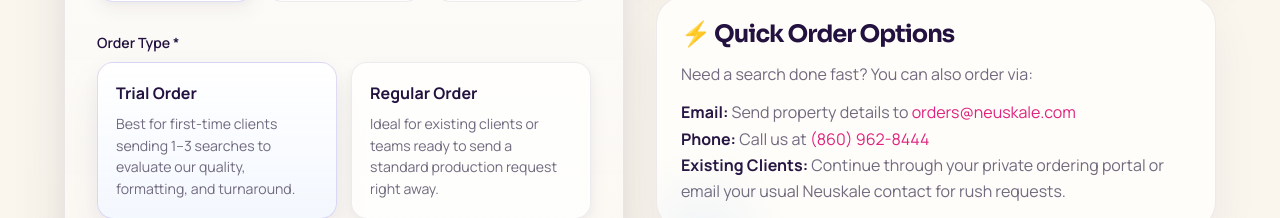
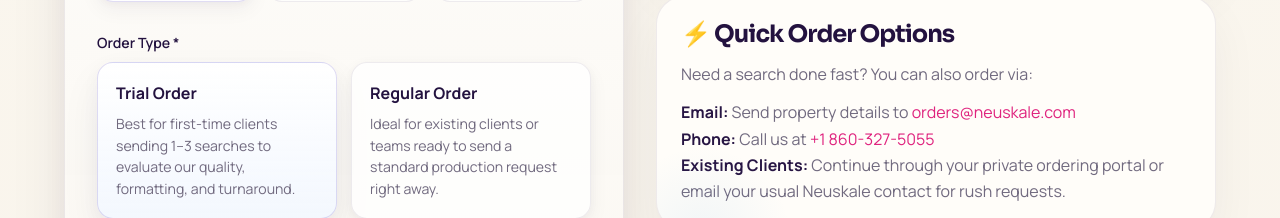
Before and after one commit to neuskale/neuskaleweb, a Next.js app: page /contact in a window 1280 px wide. Shown: the part 840-1058 px from the top of the page. Built offline with nearby package versions, Linux system fonts and the light colour scheme.

Commit message:
changed changes

```diff
--- a/app/contact/page.tsx
+++ b/app/contact/page.tsx
@@ -67,7 +67,7 @@
                 <h3 style={{ marginBottom: 12 }}>⚡ Quick Order Options</h3>
                 <p>Need a search done fast? You can also order via:</p>
                 <p style={{ margin: 0 }}><strong style={{ color: 'var(--white)' }}>Email:</strong> Send property details to <a href="mailto:orders@neuskale.com" style={{ color: 'var(--pink)' }}>orders@neuskale.com</a></p>
-                <p style={{ margin: 0 }}><strong style={{ color: 'var(--white)' }}>Phone:</strong> Call us at <a href="tel:+18609628444" style={{ color: 'var(--pink)' }}>(860) 962-8444</a></p>
+                <p style={{ margin: 0 }}><strong style={{ color: 'var(--white)' }}>Phone:</strong> Call us at <a href="tel:+1 860-327-5055" style={{ color: 'var(--pink)' }}>+1 860-327-5055</a></p>
                 <p style={{ margin: 0 }}><strong style={{ color: 'var(--white)' }}>Existing Clients:</strong> Continue through your private ordering portal or email your usual Neuskale contact for rush requests.</p>
               </div>
             </div>
--- a/components/ContactForm.tsx
+++ b/components/ContactForm.tsx
@@ -118,7 +118,7 @@
         </div>
       )}
 
-      <form onSubmit={handleSubmit} noValidate>
+      <form onSubmit={handleSubmit} noValidate netlify>
         {/* Step 0: Contact */}
         {step === 0 && (
           <div className="wizard-panel">
```
